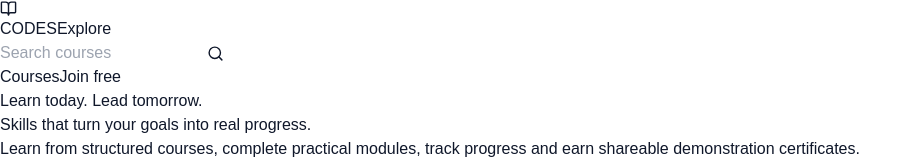
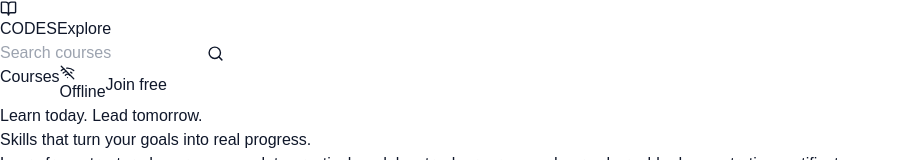
Before and after one commit to agrawalpratibha63/course, a Next.js app: page / in a window 1280 px wide. Shown: the top 160 px of the page, without its empty margins (0-922 px from the left). Built offline with nearby package versions, Linux system fonts and the light colour scheme.

Commit message:
Add offline course access

```diff
--- a/src/Components/Navbar.tsx
+++ b/src/Components/Navbar.tsx
@@ -1,7 +1,7 @@
 import Link from "next/link";
 import { useRouter } from "next/router";
 import { FormEvent, useState } from "react";
-import { BookOpen, Menu, Search, X } from "lucide-react";
+import { BookOpen, Menu, Search, WifiOff, X } from "lucide-react";
 import { useApp } from "@/context/AppContext";
 import AuthModal from "./AuthModal";
 
@@ -14,9 +14,9 @@ export default function Navbar() {
       <Link href="/" className="flex shrink-0 items-center gap-2 text-lg font-black tracking-wide text-blue-700"><span className="grid h-8 w-8 place-items-center rounded-md bg-blue-700 text-white"><BookOpen size={17}/></span>CODES</Link>
       <Link href="/catalog" className="hidden rounded-md bg-blue-50 px-3 py-2 text-xs font-bold text-blue-800 md:block">Explore</Link>
       <form onSubmit={search} className="desktop-search min-w-0 max-w-lg flex-1"><input aria-label="Search courses" value={query} onChange={(e)=>setQuery(e.target.value)} placeholder="Search courses" className="min-w-0 w-full rounded-l-md border border-r-0 px-3 py-2 text-sm"/><button className="rounded-r-md bg-blue-700 px-3 text-white" aria-label="Search"><Search size={17}/></button></form>
-      <nav className="desktop-nav ml-auto items-center gap-3"><Link href="/catalog" className="text-xs font-semibold">Courses</Link>{user?<><Link href="/profile" className="rounded-md border px-3 py-2 text-xs font-semibold">{user.name.split(" ")[0]}</Link><button onClick={logout} className="text-xs font-semibold text-slate-600">Log out</button></>:<button onClick={()=>setAuth(true)} className="rounded-md bg-blue-700 px-3 py-2 text-xs font-bold text-white">Join free</button>}</nav>
+      <nav className="desktop-nav ml-auto items-center gap-3"><Link href="/catalog" className="text-xs font-semibold">Courses</Link><Link href="/offline" className="flex items-center gap-1 text-xs font-semibold"><WifiOff size={15}/>Offline</Link>{user?<><Link href="/profile" className="rounded-md border px-3 py-2 text-xs font-semibold">{user.name.split(" ")[0]}</Link><button onClick={logout} className="text-xs font-semibold text-slate-600">Log out</button></>:<button onClick={()=>setAuth(true)} className="rounded-md bg-blue-700 px-3 py-2 text-xs font-bold text-white">Join free</button>}</nav>
       <button onClick={()=>setMobile(!mobile)} className="mobile-trigger ml-auto" aria-label="Toggle navigation">{mobile?<X size={21}/>:<Menu size={21}/>}</button>
     </div>
-    {mobile?<div className="space-y-3 border-t p-4 text-sm md:hidden"><Link onClick={()=>setMobile(false)} href="/catalog" className="block font-semibold">Explore courses</Link><Link onClick={()=>setMobile(false)} href="/profile" className="block font-semibold">My learning</Link>{user?<button onClick={()=>{logout();setMobile(false)}} className="font-semibold">Log out</button>:<button onClick={()=>{setMobile(false);setAuth(true)}} className="w-full rounded-md bg-blue-700 py-2 font-bold text-white">Join free</button>}</div>:null}
+    {mobile?<div className="space-y-3 border-t p-4 text-sm md:hidden"><Link onClick={()=>setMobile(false)} href="/catalog" className="block font-semibold">Explore courses</Link><Link onClick={()=>setMobile(false)} href="/offline" className="block font-semibold">Offline library</Link><Link onClick={()=>setMobile(false)} href="/profile" className="block font-semibold">My learning</Link>{user?<button onClick={()=>{logout();setMobile(false)}} className="font-semibold">Log out</button>:<button onClick={()=>{setMobile(false);setAuth(true)}} className="w-full rounded-md bg-blue-700 py-2 font-bold text-white">Join free</button>}</div>:null}
   </header>{auth?<AuthModal onClose={()=>setAuth(false)}/>:null}</>;
 }
```
